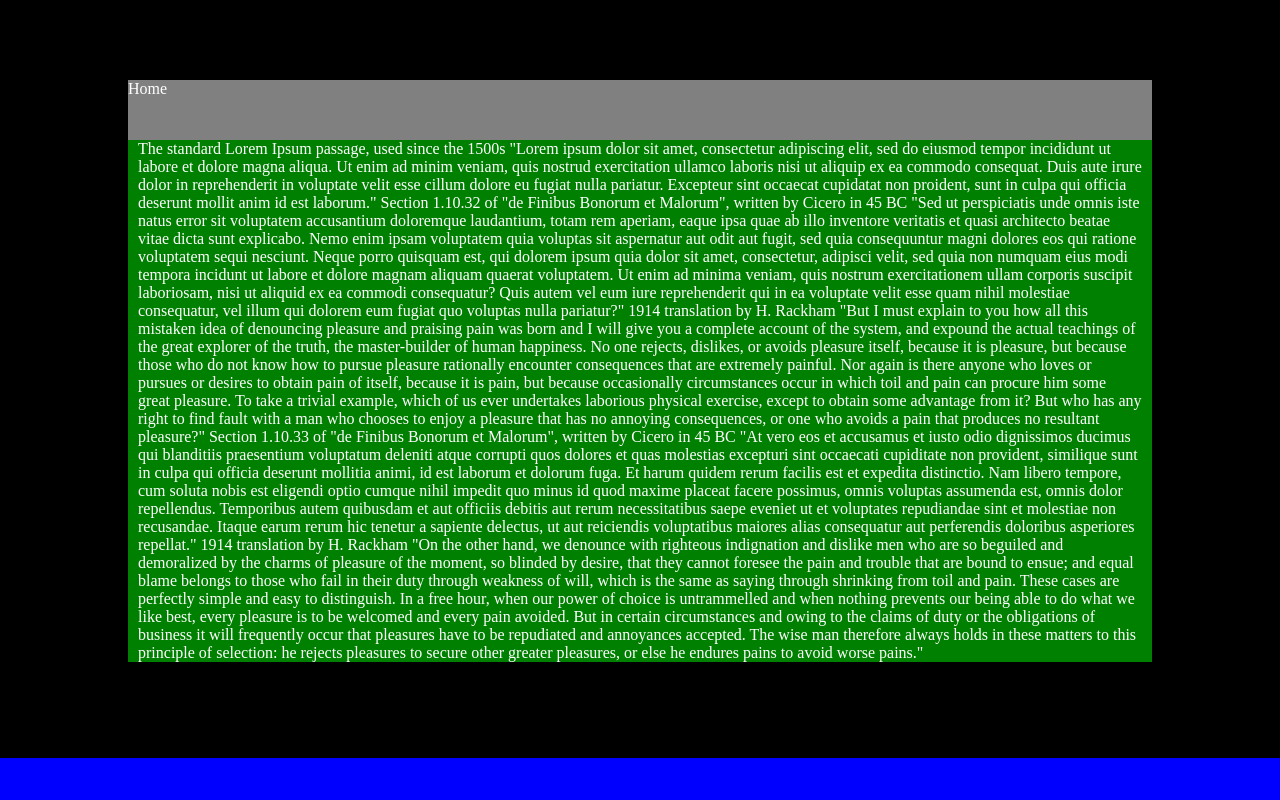
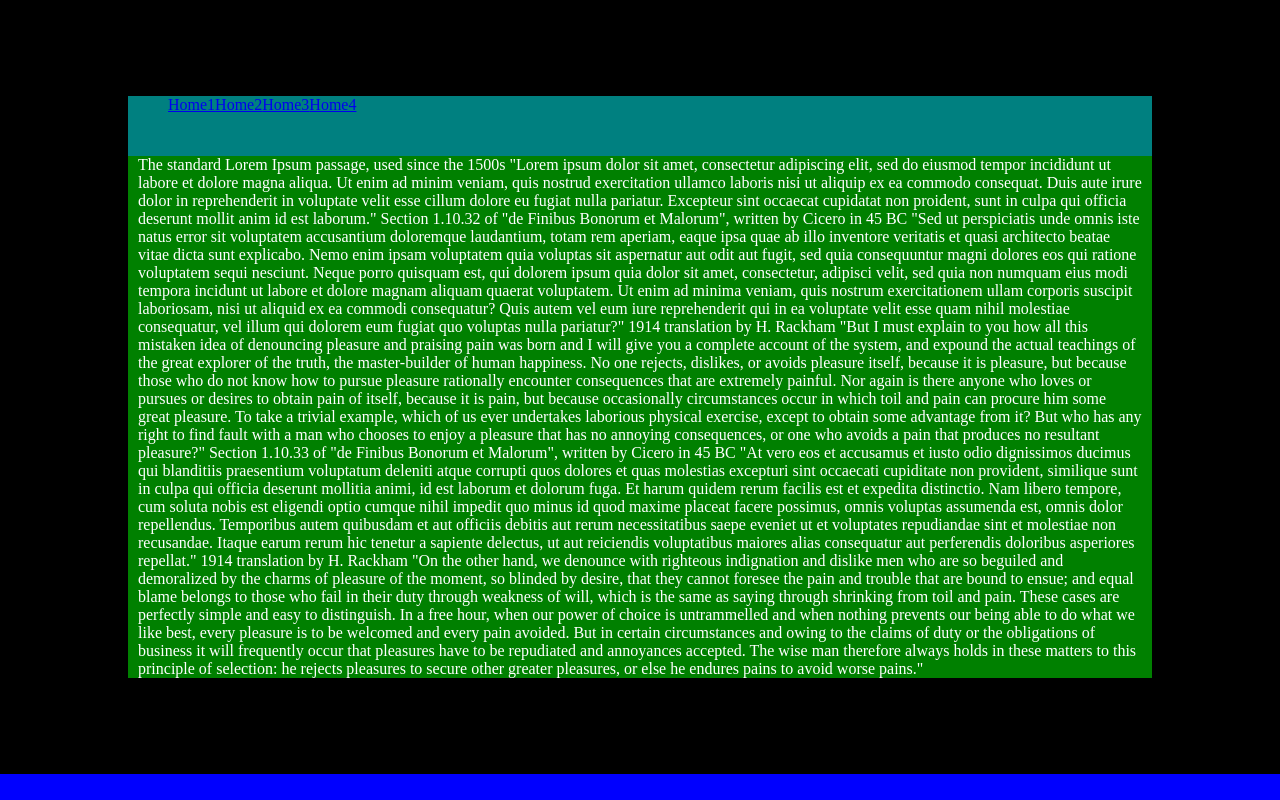
Before and after one commit to Nickprovs/showcase, a Next.js app: page / in a window 1280 px wide. Built offline with nearby package versions, Linux system fonts and the light colour scheme.

Commit message:
Sidebar (small window size) and Header (large window size) now receive same navigation data.

```diff
--- a/components/header.js
+++ b/components/header.js
@@ -1,10 +1,24 @@
 import Link from "next/link";
 import header from "../styles/header.module.css";
 
-export default function Header() {
+const menuItemStyle = {
+  display: "inline"
+};
+
+export default function Header(props) {
+  console.log("pages", props.pages);
+
   return (
     <div className={header.header}>
-      <label>Home</label>
+      <ul>
+        {props.pages.map(item => (
+          <li style={menuItemStyle} key={item.label}>
+            <Link href={item.href}>
+              <a>{item.label}</a>
+            </Link>
+          </li>
+        ))}
+      </ul>
     </div>
   );
 }
--- a/components/layout.js
+++ b/components/layout.js
@@ -19,20 +19,37 @@ const layoutStyle = {
 
 const containerStyle = {
   overflow: "auto",
-
   width: "100vw",
   height: "100vh",
   backgroundColor: "blue"
 };
+
+const menuPages = [
+  {
+    href: "/",
+    label: "Home1"
+  },
+  {
+    href: "/",
+    label: "Home2"
+  },
+  {
+    href: "/",
+    label: "Home3"
+  },
+  {
+    href: "/",
+    label: "Home4"
+  }
+];
 
 export default function Layout(props) {
   return (
     <Theme variables={Theme.Dark}>
       <div style={containerStyle}>
         <div style={layoutStyle}>
-          <Header />
-
-          <Sidebar />
+          <Header pages={menuPages} />
+          <Sidebar pages={menuPages} />
           <div style={contentStyle}>{props.children}</div>
         </div>
       </div>
--- a/components/sidebar.js
+++ b/components/sidebar.js
@@ -1,7 +1,8 @@
 import sidebar from "../styles/sidebar.module.css";
 import { useState } from "react";
+import Link from "next/link";
 
-export default function Sidebar() {
+export default function Sidebar(props) {
   const [expanded, setExpanded] = useState(false);
 
   const sidebarClass = expanded ? sidebar.sidebarExpanded : sidebar.sidebarCollapsed;
@@ -18,7 +19,15 @@ export default function Sidebar() {
         <button className={sidebar.menuButton} onClick={() => setExpanded(!expanded)}>
           menu
         </button>
-        <p>sidebar</p>
+        <ul>
+          {props.pages.map(item => (
+            <li key={item.label}>
+              <Link href={item.href}>
+                <a>{item.label}</a>
+              </Link>
+            </li>
+          ))}
+        </ul>
       </div>
     </div>
   );
--- a/styles/header.module.css
+++ b/styles/header.module.css
@@ -1,7 +1,7 @@
 @media screen and (min-width: 950px) {
   .header {
     display: block;
-    background-color: grey;
+    background-color: teal;
     height: 60px;
   }
 }
--- a/styles/sidebar.module.css
+++ b/styles/sidebar.module.css
@@ -16,7 +16,7 @@
   top: 0;
   right: 0;
   height: 100%;
-  background-color: purple;
+  background-color: teal;
   -webkit-transition: width 0.3s; /* Safari prior 6.1 */
   transition: width 0.3s;
 }
```
